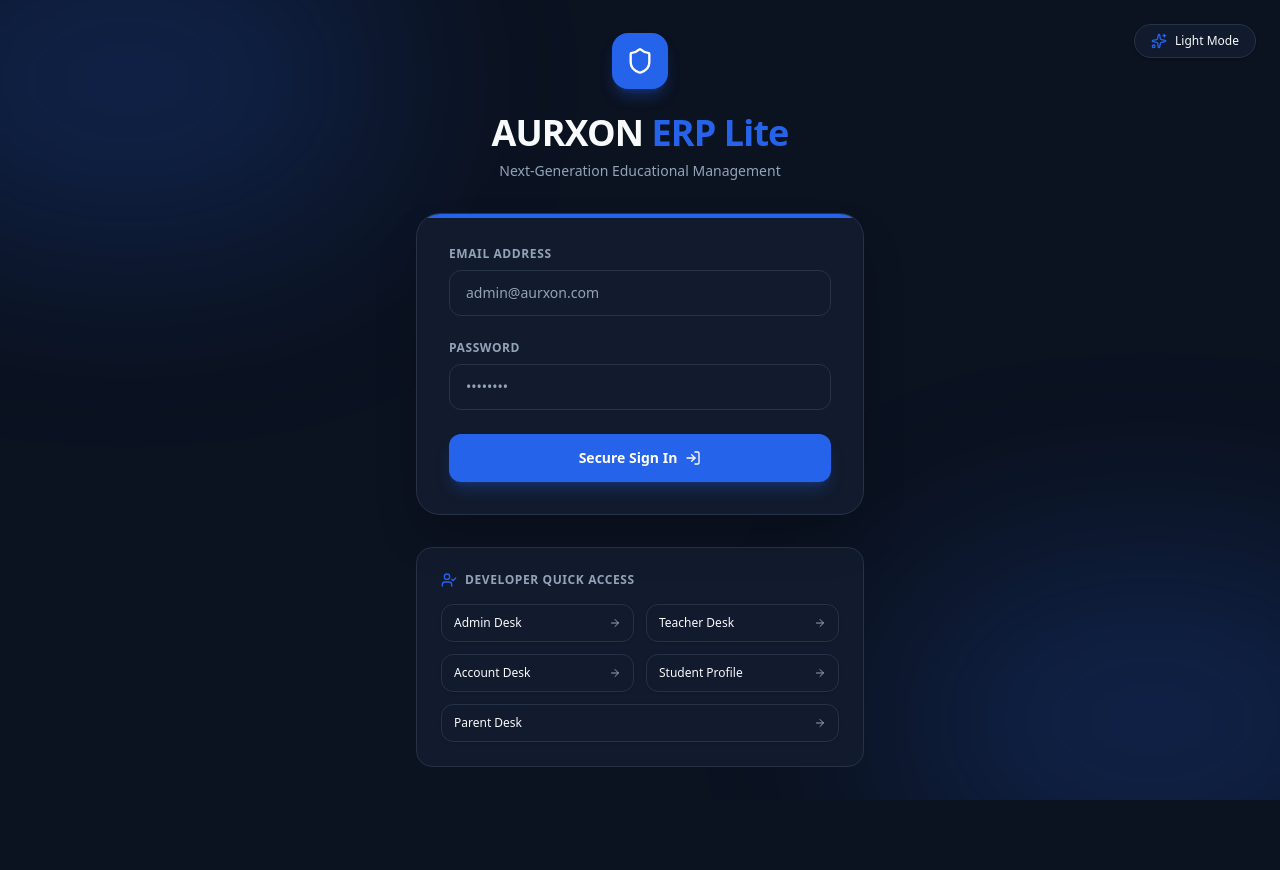
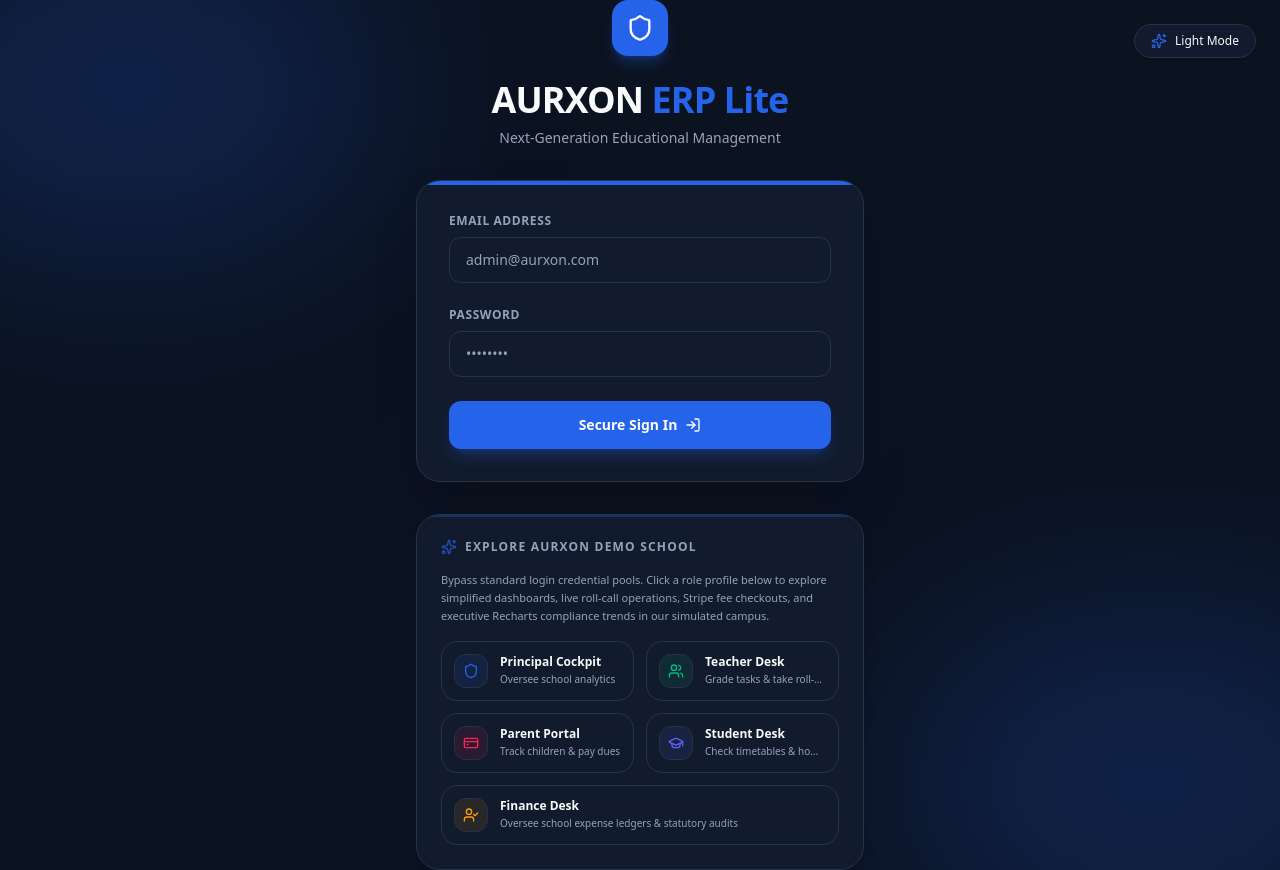
Before and after one commit to CodeSage4D/aurxon-erp-lite, a Next.js app in the folder frontend/: page / in a window 1280 px wide. Before the commit the page ends 800 px from the top, so only its background shows below. Built offline with nearby package versions, Linux system fonts and the light colour scheme.

Commit message:
feat(demo-portal): rebuild landing page as high-fidelity Demo School Portal with role selection and onboarding flows

```diff
--- a/frontend/src/app/page.tsx
+++ b/frontend/src/app/page.tsx
@@ -3,7 +3,7 @@
 import React, { useState, useEffect } from 'react';
 import { useRouter } from 'next/navigation';
 import { loginApi } from '@/lib/api';
-import { Shield, Sparkles, LogIn, ArrowRight, UserCheck } from 'lucide-react';
+import { Shield, Sparkles, LogIn, ArrowRight, UserCheck, Users, CreditCard, GraduationCap } from 'lucide-react';
 
 export default function LoginPage() {
   const router = useRouter();
@@ -142,47 +142,80 @@ export default function LoginPage() {
           </form>
         </div>
 
-        {/* Quick login shortcuts for testing */}
-        <div className="glass rounded-2xl p-6 border border-border">
-          <div className="flex items-center gap-2 text-xs font-bold uppercase tracking-wider text-muted-foreground mb-4">
-            <UserCheck className="h-4 w-4 text-primary" />
-            <span>Developer Quick Access</span>
+        {/* Premium Onboarding & School Sales Demo Portal */}
+        <div className="glass rounded-3xl p-6 border border-border/80 shadow-lg relative overflow-hidden">
+          <div className="absolute top-0 left-0 w-full h-0.5 bg-gradient-to-r from-primary/30 to-accent/30" />
+          <div className="flex items-center gap-2 text-xs font-black uppercase tracking-widest text-muted-foreground mb-4">
+            <Sparkles className="h-4 w-4 text-primary animate-pulse" />
+            <span>Explore AURXON Demo School</span>
           </div>
-          <div className="grid grid-cols-2 gap-3">
+          <p className="text-[11px] text-muted-foreground leading-relaxed mb-4">
+            Bypass standard login credential pools. Click a role profile below to explore simplified dashboards, live roll-call operations, Stripe fee checkouts, and executive Recharts compliance trends in our simulated campus.
+          </p>
+          <div className="grid grid-cols-1 sm:grid-cols-2 gap-3">
             <button
               onClick={() => autofill('admin@aurxon.com')}
-              className="flex items-center justify-between rounded-xl border border-border bg-card/40 px-3 py-2.5 text-left text-xs font-medium text-foreground shadow-sm transition hover:border-primary hover:bg-card/80"
+              className="flex items-start gap-3 rounded-2xl border border-border bg-card/30 p-3 text-left transition hover:border-primary hover:bg-card/80 hover-lift group"
             >
-              <span>Admin Desk</span>
-              <ArrowRight className="h-3 w-3 text-muted-foreground" />
+              <div className="p-2 rounded-xl bg-primary/10 border border-primary/20 text-primary shrink-0">
+                <Shield className="h-4 w-4" />
+              </div>
+              <div className="space-y-0.5 min-w-0">
+                <div className="text-xs font-black text-foreground group-hover:text-primary transition-colors truncate">Principal Cockpit</div>
+                <div className="text-[10px] text-muted-foreground font-medium truncate">Oversee school analytics</div>
+              </div>
             </button>
+
             <button
               onClick={() => autofill('teacher1@aurxon.com')}
-              className="flex items-center justify-between rounded-xl border border-border bg-card/40 px-3 py-2.5 text-left text-xs font-medium text-foreground shadow-sm transition hover:border-primary hover:bg-card/80"
+              className="flex items-start gap-3 rounded-2xl border border-border bg-card/30 p-3 text-left transition hover:border-primary hover:bg-card/80 hover-lift group"
             >
-              <span>Teacher Desk</span>
-              <ArrowRight className="h-3 w-3 text-muted-foreground" />
+              <div className="p-2 rounded-xl bg-emerald-500/10 border border-emerald-500/20 text-emerald-500 shrink-0">
+                <Users className="h-4 w-4" />
+              </div>
+              <div className="space-y-0.5 min-w-0">
+                <div className="text-xs font-black text-foreground group-hover:text-emerald-500 transition-colors truncate">Teacher Desk</div>
+                <div className="text-[10px] text-muted-foreground font-medium truncate">Grade tasks & take roll-call</div>
+              </div>
             </button>
+
+            <button
+              onClick={() => autofill('parent@aurxon.com')}
+              className="flex items-start gap-3 rounded-2xl border border-border bg-card/30 p-3 text-left transition hover:border-primary hover:bg-card/80 hover-lift group"
+            >
+              <div className="p-2 rounded-xl bg-rose-500/10 border border-rose-500/20 text-rose-500 shrink-0">
+                <CreditCard className="h-4 w-4" />
+              </div>
+              <div className="space-y-0.5 min-w-0">
+                <div className="text-xs font-black text-foreground group-hover:text-rose-500 transition-colors truncate">Parent Portal</div>
+                <div className="text-[10px] text-muted-foreground font-medium truncate">Track children & pay dues</div>
+              </div>
+            </button>
+
+            <button
+              onClick={() => autofill('student@aurxon.com')}
+              className="flex items-start gap-3 rounded-2xl border border-border bg-card/30 p-3 text-left transition hover:border-primary hover:bg-card/80 hover-lift group"
+            >
+              <div className="p-2 rounded-xl bg-indigo-500/10 border border-indigo-500/20 text-indigo-500 shrink-0">
+                <GraduationCap className="h-4 w-4" />
+              </div>
+              <div className="space-y-0.5 min-w-0">
+                <div className="text-xs font-black text-foreground group-hover:text-indigo-500 transition-colors truncate">Student Desk</div>
+                <div className="text-[10px] text-muted-foreground font-medium truncate">Check timetables & homework</div>
+              </div>
+            </button>
+
             <button
               onClick={() => autofill('accountant@aurxon.com')}
-              className="flex items-center justify-between rounded-xl border border-border bg-card/40 px-3 py-2.5 text-left text-xs font-medium text-foreground shadow-sm transition hover:border-primary hover:bg-card/80"
+              className="flex items-start gap-3 rounded-2xl border border-border bg-card/30 p-3 text-left transition hover:border-primary hover:bg-card/80 hover-lift group sm:col-span-2"
             >
-              <span>Account Desk</span>
-              <ArrowRight className="h-3 w-3 text-muted-foreground" />
-            </button>
-            <button
-              onClick={() => autofill('student@aurxon.com')}
-              className="flex items-center justify-between rounded-xl border border-border bg-card/40 px-3 py-2.5 text-left text-xs font-medium text-foreground shadow-sm transition hover:border-primary hover:bg-card/80"
-            >
-              <span>Student Profile</span>
-              <ArrowRight className="h-3 w-3 text-muted-foreground" />
-            </button>
-            <button
-              onClick={() => autofill('parent@aurxon.com')}
-              className="flex items-center justify-between rounded-xl border border-border bg-card/40 px-3 py-2.5 text-left text-xs font-medium text-foreground shadow-sm transition hover:border-primary hover:bg-card/80 col-span-2"
-            >
-              <span>Parent Desk</span>
-              <ArrowRight className="h-3 w-3 text-muted-foreground" />
+              <div className="p-2 rounded-xl bg-amber-500/10 border border-amber-500/20 text-amber-500 shrink-0">
+                <UserCheck className="h-4 w-4" />
+              </div>
+              <div className="space-y-0.5 min-w-0">
+                <div className="text-xs font-black text-foreground group-hover:text-amber-500 transition-colors truncate">Finance Desk</div>
+                <div className="text-[10px] text-muted-foreground font-medium truncate">Oversee school expense ledgers & statutory audits</div>
+              </div>
             </button>
           </div>
         </div>
```
